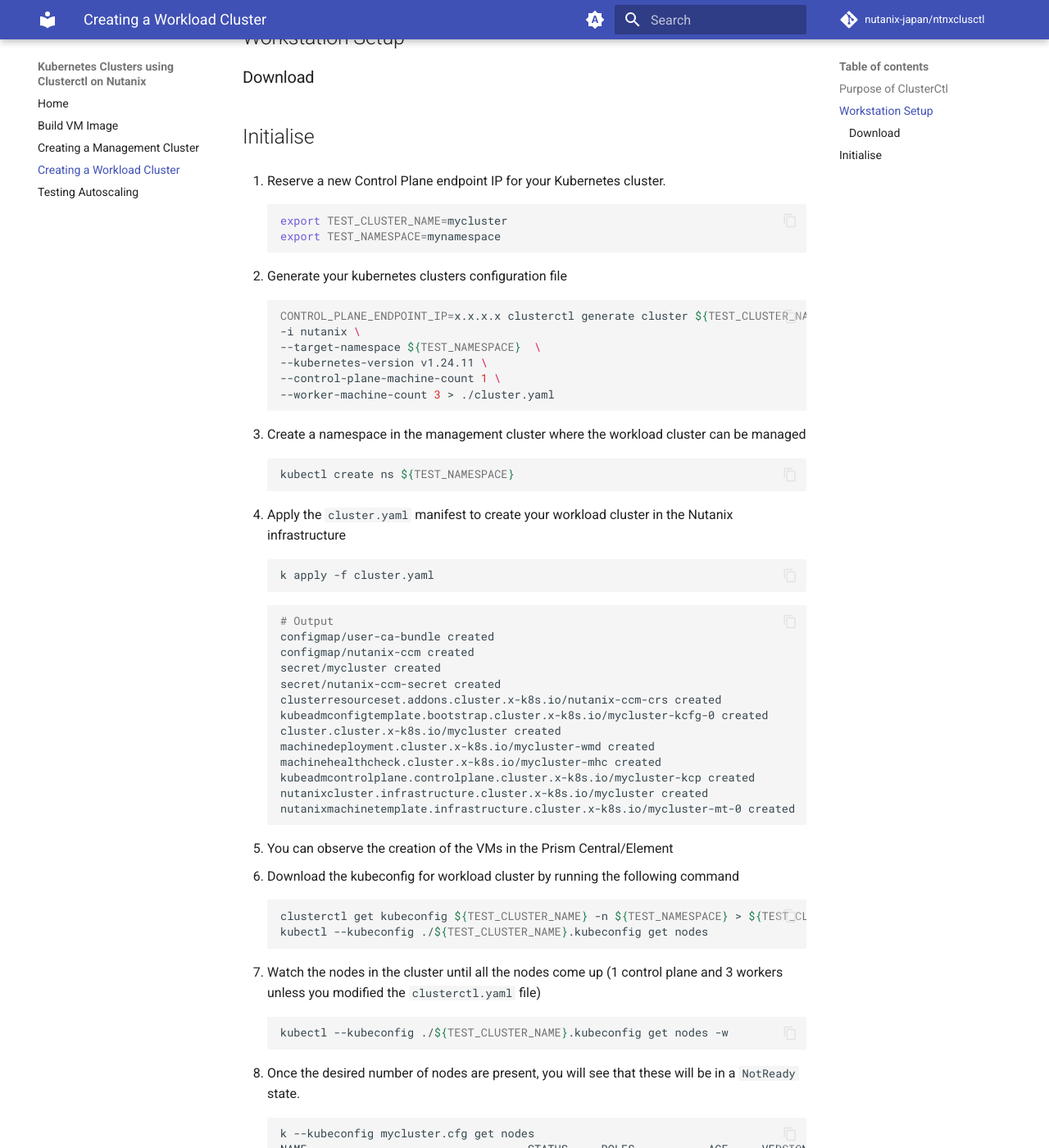
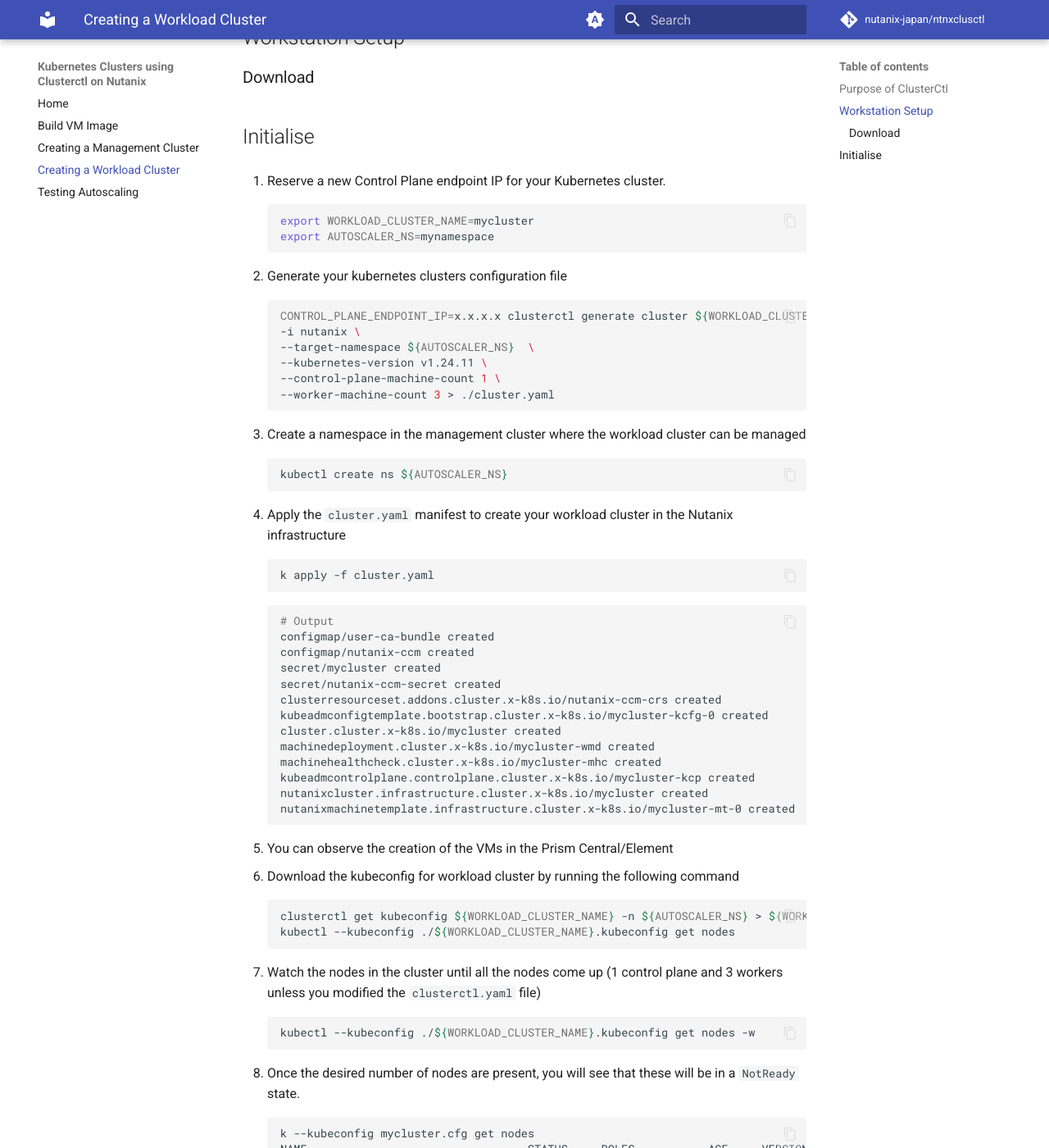
Before and after one commit to nutanix-japan/ntnxclusctl, an MkDocs documentation site: the page built from docs/create_workload_cluster.md, in a window 1280 px wide and 1400 px high, scrolled down 227 px. Shown: the whole window at 82% size. Built offline with MkDocs 1.6.1 and Material for MkDocs 9.7.7, drawn with Linux system fonts in a browser that asks for light colours; comment, search, counter and statistics services are not loaded; some of the changed text lies outside the part shown.

Commit message:
Sun Apr 16 13:25:16 JST 2023

````diff
--- a/docs/create_workload_cluster.md
+++ b/docs/create_workload_cluster.md
@@ -11,16 +11,16 @@
 4. Reserve a new Control Plane endpoint IP for your Kubernetes cluster.
 
     ```bash
-    export TEST_CLUSTER_NAME=mycluster
-    export TEST_NAMESPACE=mynamespace
+    export WORKLOAD_CLUSTER_NAME=mycluster
+    export AUTOSCALER_NS=mynamespace
     ```
 
 5. Generate your kubernetes clusters configuration file
 
     ```bash
-    CONTROL_PLANE_ENDPOINT_IP=x.x.x.x clusterctl generate cluster ${TEST_CLUSTER_NAME} --flavor ccm \
+    CONTROL_PLANE_ENDPOINT_IP=x.x.x.x clusterctl generate cluster ${WORKLOAD_CLUSTER_NAME} --flavor ccm \
     -i nutanix \
-    --target-namespace ${TEST_NAMESPACE}  \
+    --target-namespace ${AUTOSCALER_NS}  \
     --kubernetes-version v1.24.11 \
     --control-plane-machine-count 1 \
     --worker-machine-count 3 > ./cluster.yaml
@@ -29,7 +29,7 @@
 7. Create a namespace in the management cluster where the workload cluster can be managed
 
     ```bash
-    kubectl create ns ${TEST_NAMESPACE}
+    kubectl create ns ${AUTOSCALER_NS}
     ```
 
 8.  Apply the ``cluster.yaml`` manifest to create your workload cluster in the Nutanix infrastructure
@@ -59,14 +59,14 @@
 10. Download the kubeconfig for workload cluster by running the following command
 
     ```bash
-    clusterctl get kubeconfig ${TEST_CLUSTER_NAME} -n ${TEST_NAMESPACE} > ${TEST_CLUSTER_NAME}.kubeconfig
-    kubectl --kubeconfig ./${TEST_CLUSTER_NAME}.kubeconfig get nodes
+    clusterctl get kubeconfig ${WORKLOAD_CLUSTER_NAME} -n ${AUTOSCALER_NS} > ${WORKLOAD_CLUSTER_NAME}.kubeconfig
+    kubectl --kubeconfig ./${WORKLOAD_CLUSTER_NAME}.kubeconfig get nodes
     ```
 
 11. Watch the nodes in the cluster until all the nodes come up (1 control plane and 3 workers unless you modified the ``clusterctl.yaml`` file)
 
     ```bash
-    kubectl --kubeconfig ./${TEST_CLUSTER_NAME}.kubeconfig get nodes -w
+    kubectl --kubeconfig ./${WORKLOAD_CLUSTER_NAME}.kubeconfig get nodes -w
     ```
 
 12. Once the desired number of nodes are present, you will see that these will be in a ``NotReady`` state.
@@ -87,7 +87,7 @@
 13. Run the following command to install [Calico CNI](https://cluster-api.sigs.k8s.io/user/quick-start.html?highlight=cni#deploy-a-cni-solution).
 
      ```bash
-     kubectl --kubeconfig ./${TEST_CLUSTER_NAME}.kubeconfig apply -f https://raw.githubusercontent.com/projectcalico/calico/v3.24.1/manifests/calico.yaml
+     kubectl --kubeconfig ./${WORKLOAD_CLUSTER_NAME}.kubeconfig apply -f https://raw.githubusercontent.com/projectcalico/calico/v3.24.1/manifests/calico.yaml
      ```
 
 14. Upon successful install of CNI, the nodes will get to a ``READY`` state. (it might take a minute or two depending on the resources available to your VMs)
@@ -95,7 +95,7 @@
 15. Confirm the state of your workload Kubernetes cluster
 
      ```bash
-     kubectl --kubeconfig ./${TEST_CLUSTER_NAME}.kubeconfig get nodes
+     kubectl --kubeconfig ./${WORKLOAD_CLUSTER_NAME}.kubeconfig get nodes
      ```
      ```bash title="Output"
      NAME                                 STATUS   ROLES           AGE     VERSION
--- a/mkdocs.yml
+++ b/mkdocs.yml
@@ -84,6 +84,7 @@
       emoji_generator: !!python/name:materialx.emoji.to_svg
   - pymdownx.tabbed:
       alternate_style: true
+
 plugins:
     - search
 
````
Also changed, not shown: docs/autoscaler_testing.md (+40 -35 lines), docs/index.md (+26 -0 lines).
